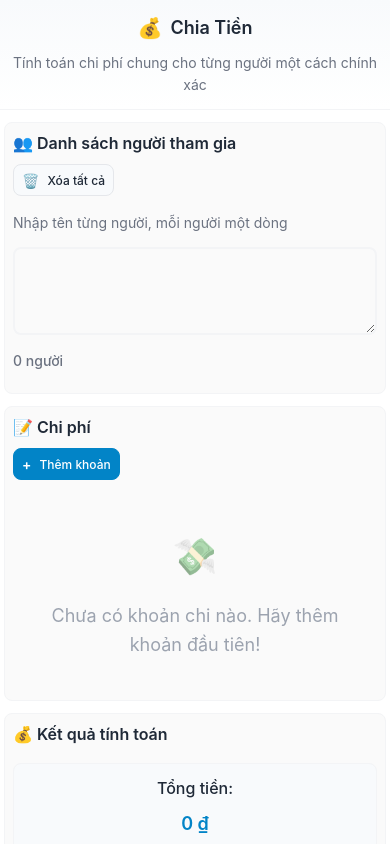
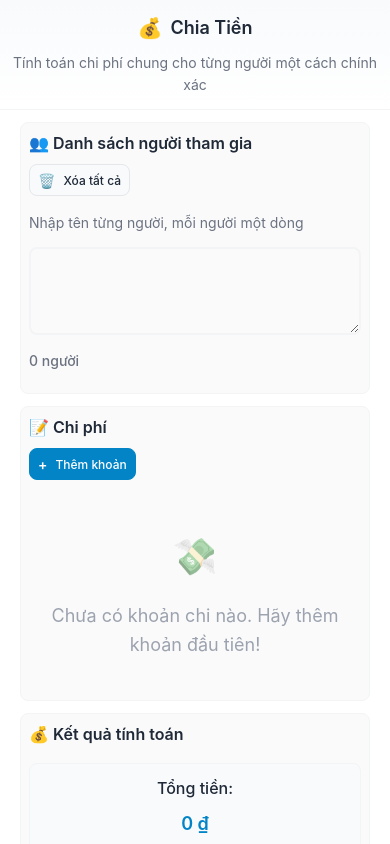
Before and after one commit to quanganhtapcode/split, a website: page index.html in a window 390 px wide. Shown: the top 844 px of the page. Drawn offline with Linux system fonts and the light colour scheme.

Commit message:
Fit with 16pm

```diff
--- a/styles.css
+++ b/styles.css
@@ -813,11 +813,12 @@ body {
 /* iPhone 14 Pro and similar sizes (430px width) */
 @media (max-width: 430px) {
   .main {
-    padding: var(--spacing-md) var(--spacing-xs);
+    padding: var(--spacing-md) var(--spacing-sm); /* Changed from xs to sm for more side space */
   }
 
   .container {
     max-width: 100%;
+    padding: 0 var(--spacing-sm); /* Added horizontal padding to container */
   }
 
   .section {
@@ -936,6 +937,14 @@ body {
 }
 
 @media (max-width: 480px) {
+  .main {
+    padding: var(--spacing-md) var(--spacing-md); /* Increased side padding */
+  }
+
+  .container {
+    padding: 0 var(--spacing-sm); /* Added consistent horizontal padding */
+  }
+
   .section {
     padding: var(--spacing-sm);
   }
@@ -960,6 +969,17 @@ body {
   .result-item__qr {
     width: 100%;
     max-width: 120px;
+  }
+}
+
+/* Additional mobile tweaks for better spacing */
+@media (max-width: 375px) {
+  .main {
+    padding: var(--spacing-md) var(--spacing-lg); /* Even more side padding for smaller phones */
+  }
+
+  .container {
+    padding: 0 var(--spacing-md);
   }
 }
 
```
